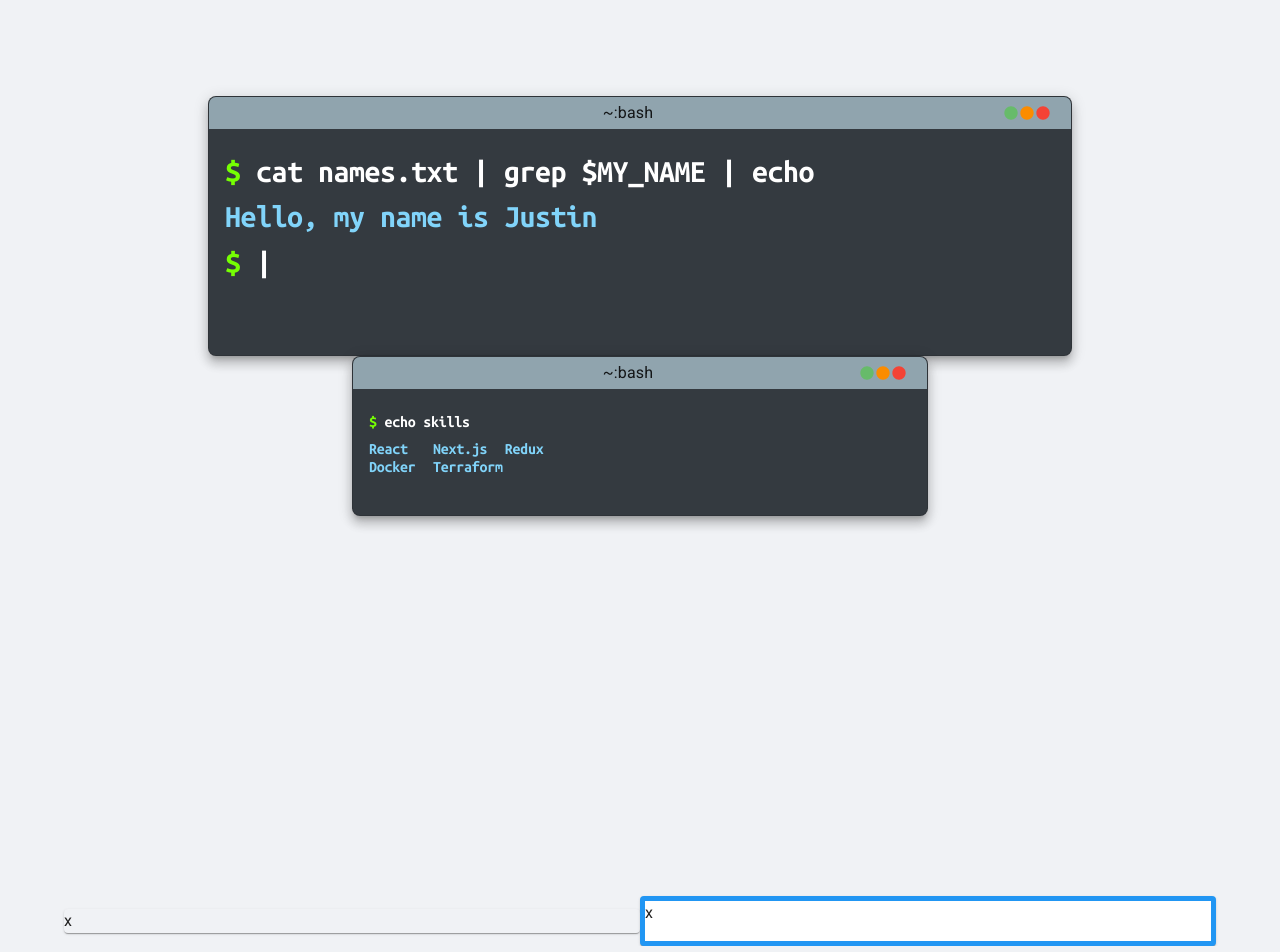
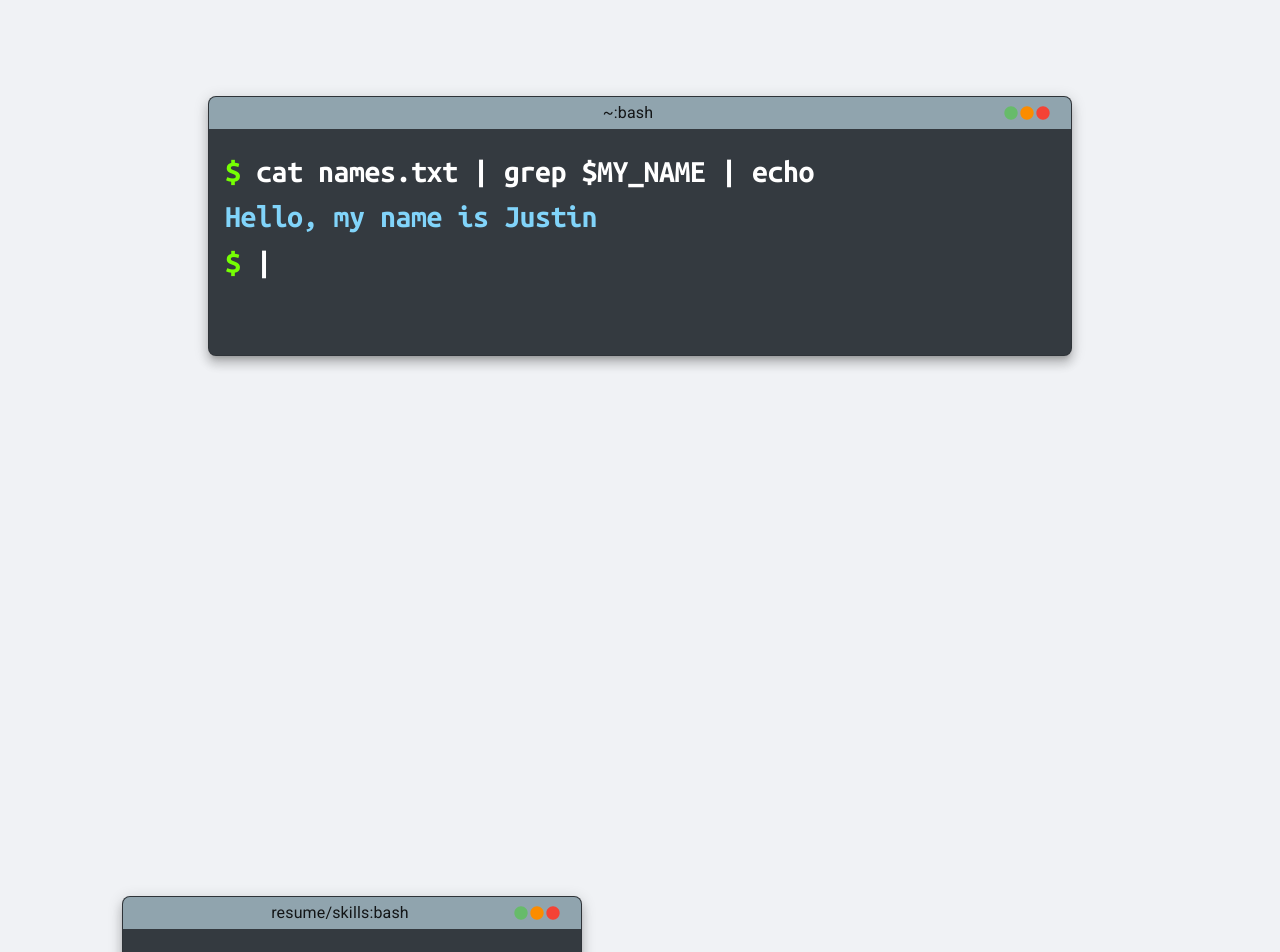
Before and after one commit to jpal91/resume, a Next.js app: page / in a window 1280 px wide. Shown: the top 952 px of the page. Built offline with nearby package versions, Linux system fonts and the light colour scheme.

Commit message:
successfully added observer, skills terminal

```diff
--- a/components/Sections/Skills.js
+++ b/components/Sections/Skills.js
@@ -1,28 +1,38 @@
 import { useState } from 'react'
+import { connect } from 'react-redux'
 import Grid from '@mui/material/Grid'
 import Card from '@mui/material/Card'
 import Fade from '@mui/material/Fade'
 import { InView } from 'react-intersection-observer'
 
-const Skills = () => {
+import Terminal from '../Splash/Terminal'
+import { controller } from '../../actions'
+
+const Skills = (props) => {
     const [inView, setInView] = useState(false)
+    const { skills, controller } = props
+
+    const startSeq = (e) => {
+        if (!e) return
+
+        setInView(true)
+        controller('skills', 0)
+    }
 
     return (
-            <InView onChange={setInView} triggerOnce={true}>
+            <InView onChange={(e) => startSeq(e)} triggerOnce={true}>
                 { ({ ref }) => (
                 <>
                 <Fade in={inView} ref={ref} timeout={ {enter: 1000} } >
-                    <Grid item xs={6} sx={{ width: '100%' }} >
-                        <Card sx={{ backgroundColor: 'background.default' }}>
-                            x
-                        </Card>
-                    </Grid>
-                </Fade>
-                <Fade in={inView} ref={ref} timeout={ {enter: 1000} } >
-                    <Grid item xs={6} sx={{ width: '100%' }}>
-                        <Card sx={{ borderColor: 'blue.500', borderWidth: '5px', borderStyle: 'solid', width: '100%', height: '50px' }}>
-                            x
-                        </Card>
+                    <Grid item xs={6} sx={{ width: '100%', display: 'flex', justifyContent: 'center' }} >
+                        <Terminal
+                            cmds={[['curl -s -o nice-things-to-have.txt', 'curl -s -o superpow', 'curl -s -o skills.txt https://myskills.com'], ['cat skills.txt']]}
+                            outputs={[[], ['React\tNext.js\t Redux\n', 'Docker\tTerraform']]}
+                            contType={'skills'}
+                            contState={skills}
+                            fWidth={false}
+                            title={'resume/skills:bash'}
+                        />
                     </Grid>
                 </Fade>
                 </>
@@ -31,4 +41,10 @@ const Skills = () => {
     )
 }
 
-export default Skills
+const mapStateToProps = (state) => {
+    return {
+        skills: state.skills
+    }
+}
+
+export default connect(mapStateToProps, { controller })(Skills)
--- a/components/Splash/Bash.js
+++ b/components/Splash/Bash.js
@@ -36,8 +36,11 @@ const Bash = (props) => {
 					typedRef={(typed) => (tRef.current = typed)}
 					strings={strings}
 					typeSpeed={50}
+                    backSpeed={50}
+                    backDelay={20}
 					stopped
-					onStringTyped={() => {
+                    smartBackspace
+					onComplete={ () => {
 						setTimeout(() => {
                             controller(contType, contState + 1)
 							tRef.current.cursor.hidden = true;
@@ -54,7 +57,7 @@ const Bash = (props) => {
                     whiteSpace: 'pre'
 				}}
 			>
-				{output.map((e) => e)}
+				{output ? output.map((e) => e) : null}
 			</Typography>
 		</>
 	);
--- a/components/Splash/Terminal.js
+++ b/components/Splash/Terminal.js
@@ -30,15 +30,15 @@ const halfWidth = {
 	...base,
 	width: {
 		xs: "100%",
-		sm: "50%",
-		md: "50%",
-		lg: "50%",
-		xl: "50%",
+		sm: "80%",
+		md: "80%",
+		lg: "80%",
+		xl: "80%",
 	},
 };
 
 const Terminal = (props) => {
-    const { fWidth, contType, contState, cmds, outputs } = props
+    const { fWidth, contType, contState, cmds, outputs, title } = props
     const [len, setLen] = useState(200)
     const [settings, setSettings] = useState(fullWidth)
 
@@ -74,7 +74,7 @@ const Terminal = (props) => {
 					p: 0.5,
 					flexDirection: "row-reverse",
 				}}
-				title="~:bash"
+				title={title}
 				avatar={
 					<>
 						<CircleIcon
--- a/pages/index.js
+++ b/pages/index.js
@@ -27,17 +27,11 @@ const Home = (props) => {
 						contType={'splash'}
 						contState={splash}
 						fWidth={true}
-					/>
-					<Terminal
-						cmds={[['echo skills']]}
-						outputs={[['React\tNext.js\t Redux\n', 'Docker\tTerraform']]}
-						contType={'skills'}
-						contState={skills}
-						fWidth={false}
+						title={'~:bash'}
 					/>
 
 				</Grid>
-				<Grid container sx={{ display: 'flex', flexDirection: 'row', alignItems: 'center'}}>
+				<Grid container sx={{ display: 'flex', flexDirection: 'row', alignItems: 'center', mb: 20}}>
 					<Skills />
 				</Grid>
 			</Container>
--- a/reducers/index.js
+++ b/reducers/index.js
@@ -9,7 +9,7 @@ const splashSet = (state=0, action) => {
     }
 }
 
-const skillsSet = (state=0, action) => {
+const skillsSet = (state=-1, action) => {
 
     if (action.type == 'SET_SKILLS') {
         return action.payload
```
